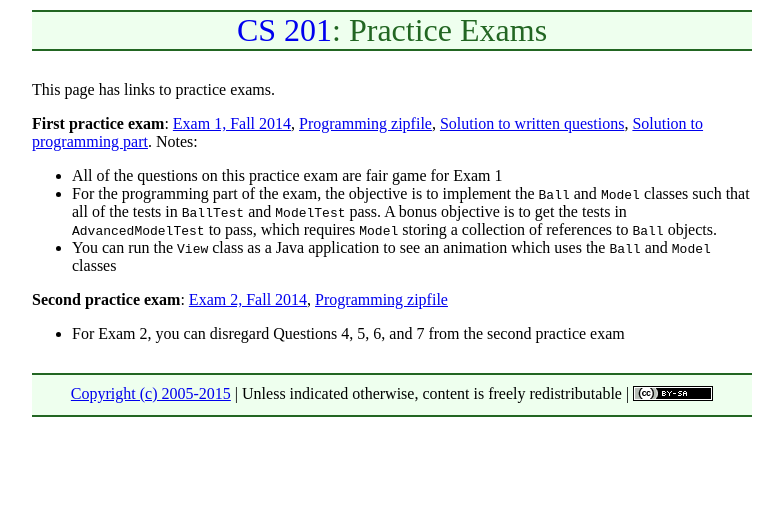
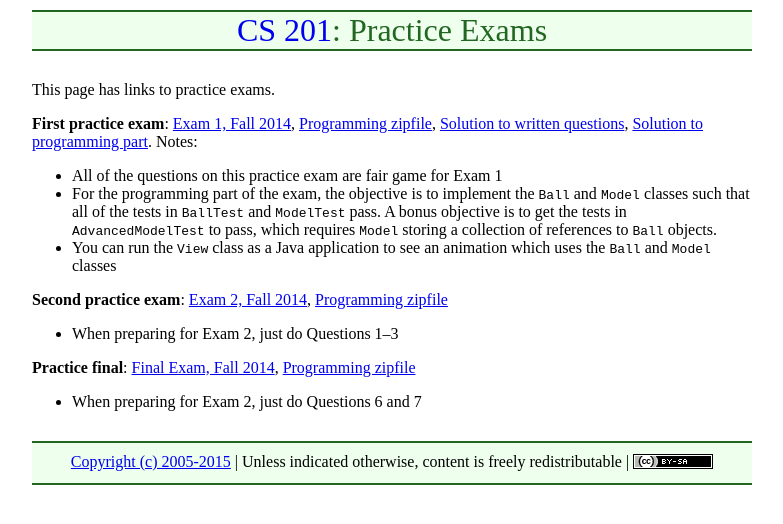
Before and after one commit to ycpcs/cs201-summer2015, a Jekyll site: the page built from practice/index.md, in a window 1280 px wide. Shown: the top 524 px of the page, without its empty margins (248-1031 px from the left). Built offline with Jekyll 4.4.1, drawn with Linux system fonts in a browser that asks for light colours; Markdown is read by kramdown in place of the engine named in the settings.

Commit message:
post fall 2014 final exam

```diff
--- a/practice/index.md
+++ b/practice/index.md
@@ -13,4 +13,8 @@ This page has links to practice exams.
 
 **Second practice exam**: [Exam 2, Fall 2014](cs201-fall2014-exam2.pdf), [Programming zipfile](CS201_Exam02.zip)
 
-* For Exam 2, you can disregard Questions 4, 5, 6, and 7 from the second practice exam
+* When preparing for Exam 2, just do Questions 1&ndash;3
+
+**Practice final**: [Final Exam, Fall 2014](cs201-fall2014-final.pdf), [Programming zipfile](CS201_Final.zip)
+
+* When preparing for Exam 2, just do Questions 6 and 7
```
Also changed, not shown: index.md (+1 -0 lines), 2 other files.
